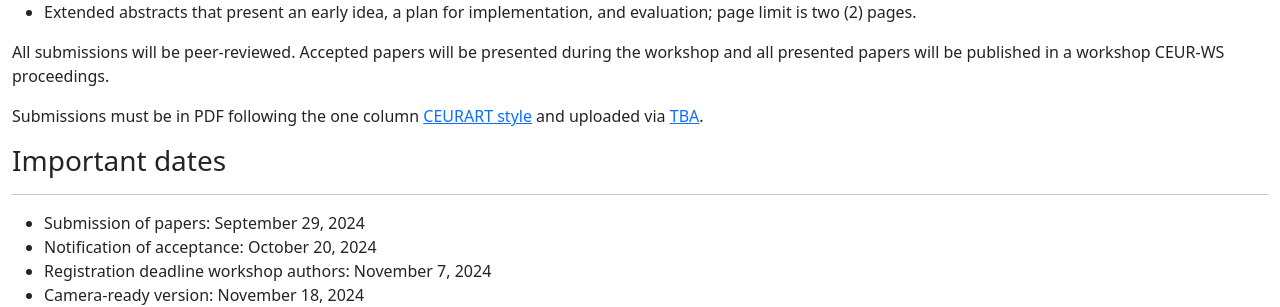
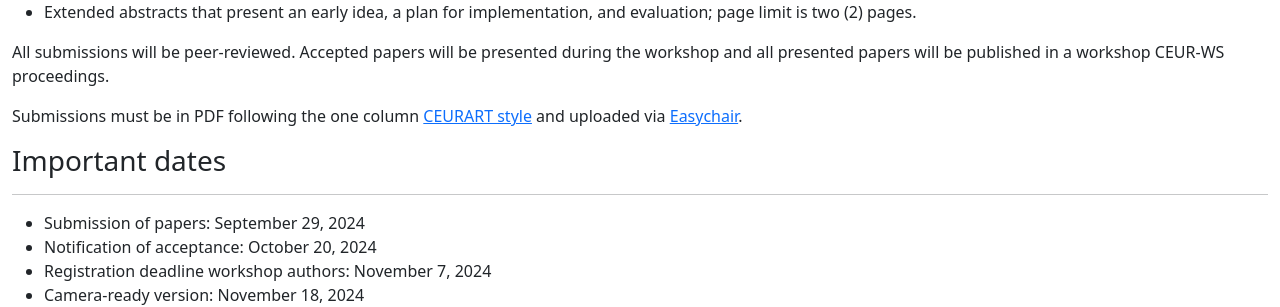
Before and after one commit to phizech/m4s.github.io, a Jekyll site: the page built from index.html, in a window 1280 px wide and 900 px high, scrolled down 1350 px. Shown: the part 155-462 px from the top of the window. Built offline with Jekyll 4.4.1, drawn with Linux system fonts in a browser that asks for light colours.

Commit message:
added submission link

```diff
--- a/index.html
+++ b/index.html
@@ -82,7 +82,7 @@ has_children: true
            <li>Extended abstracts that present an early idea, a plan for implementation, and evaluation; page limit is two (2) pages.</li>
          </ul>
          <p>All submissions will be peer-reviewed. Accepted papers will be presented during the workshop and all presented papers will be published in a workshop CEUR-WS proceedings.</p>
-         <p>Submissions must be in PDF following the one column <a href="https://ceur-ws.org/Vol-XXX/CEURART.zip">CEURART style</a> and uploaded via <a href="TBA">TBA</a>.</p>
+         <p>Submissions must be in PDF following the one column <a href="https://ceur-ws.org/Vol-XXX/CEURART.zip">CEURART style</a> and uploaded via <a href="https://easychair.org/conferences/?conf=biweek2024">Easychair</a>.</p>
          <h3 id="important-dates">Important dates</h3>
          <hr>
          <ul>
```
Also changed, not shown: 1 other file.
